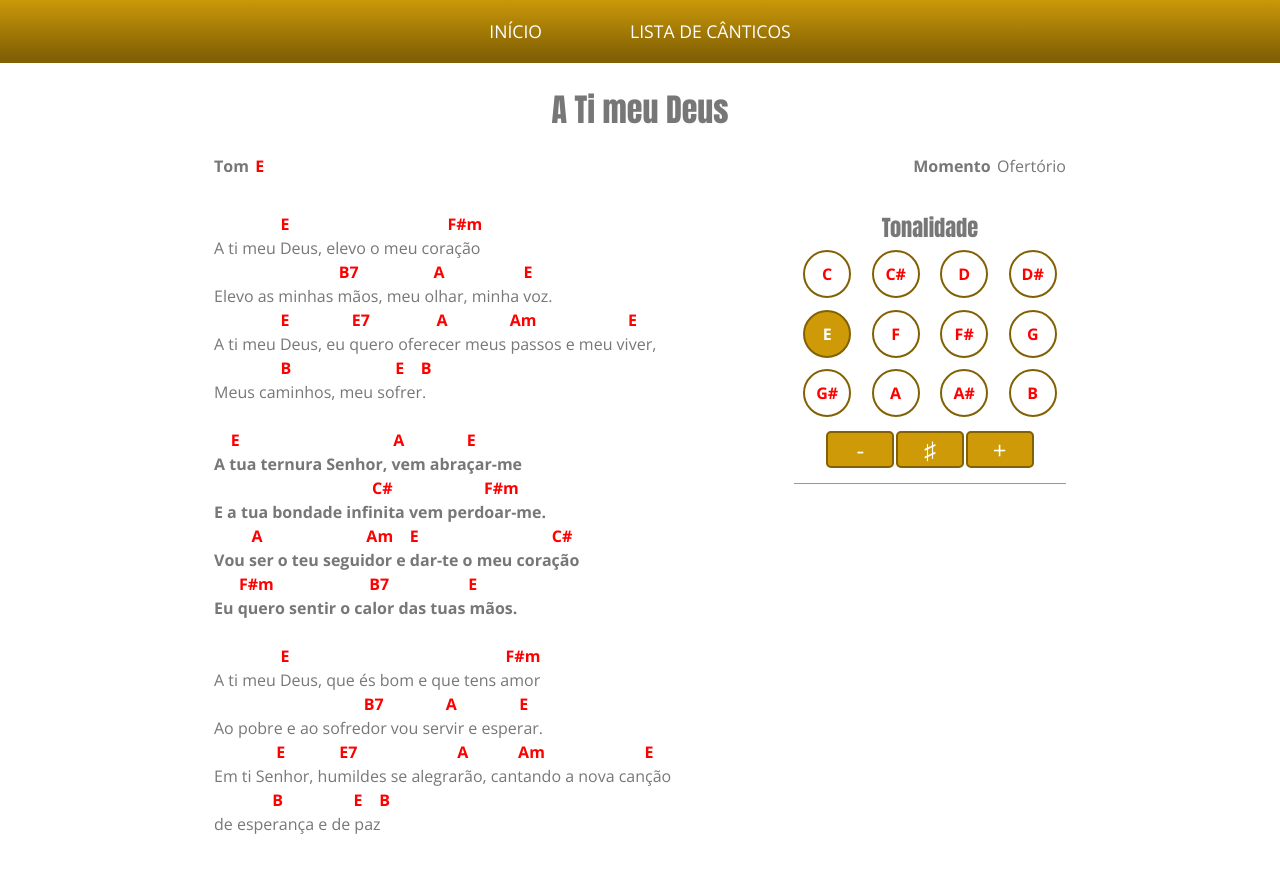
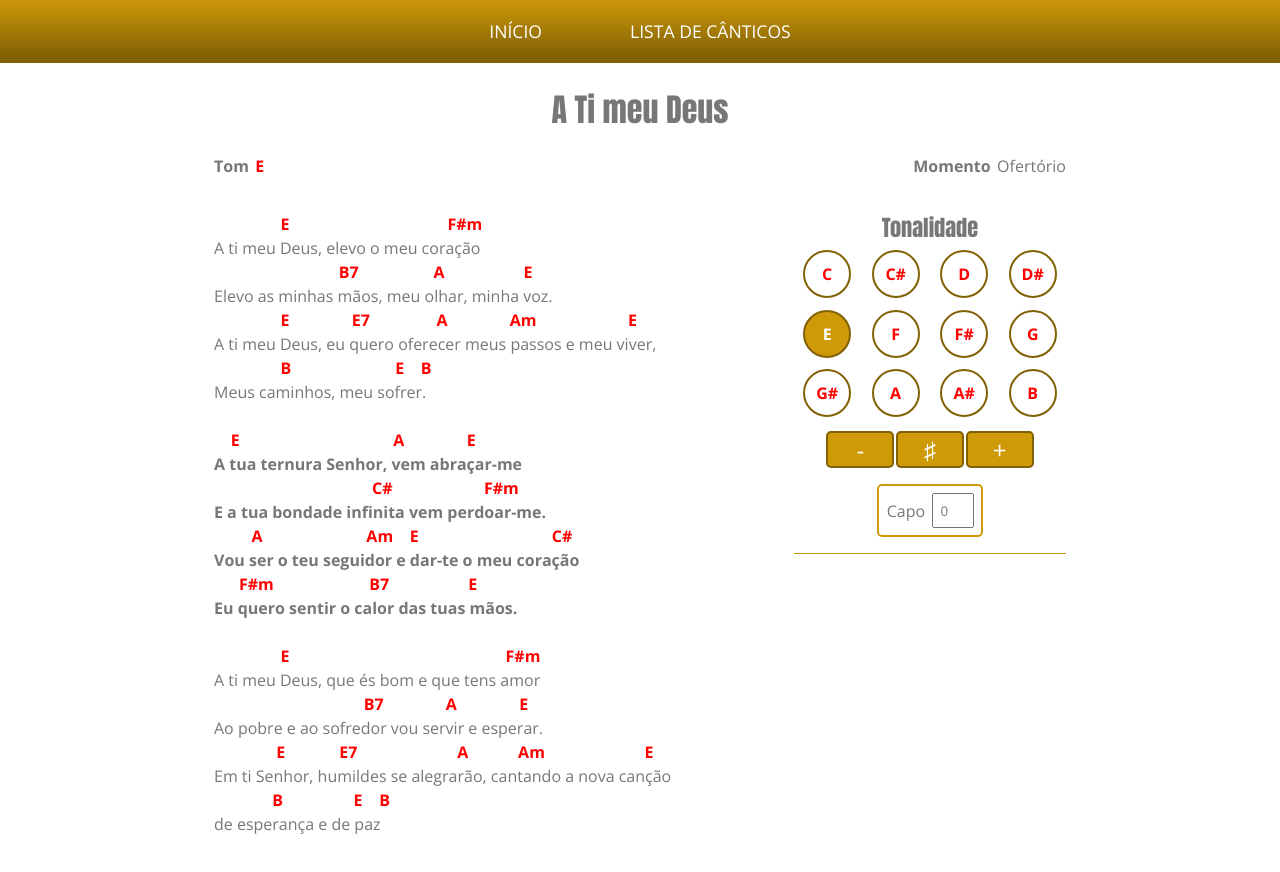
Before and after one commit to benygra/cancioneiro-v2, a Vue app: page /songs/a_ti_meu_deus in a window 1280 px wide. Built offline with nearby package versions, Linux system fonts and the light colour scheme.

Commit message:
starting capo shenanigans

```diff
--- a/src/assets/lyrics/abencoa_o_nosso_sim_2.vue
+++ /dev/null
@@ -1,76 +0,0 @@
-<template>
-        <pre><span class="chord">
-           G          A  D</span>
-Tanto que esperámos,<span class="chord">
-           G      A D</span>
-Tanto que sonhámos,<span class="chord">
-            G    A   Bm</span>
-Estar aqui os dois,<span class="chord">
-             G         A</span>
-Tão Perto de Ti
-<span class="chord">
-             G       A   D</span>
-Cheios de esperança<span class="chord">
-         G   A D</span>
-e de confiança<span class="chord">
-        G      A    Bm</span>
-Seremos um só<span class="chord">
-      G                     A</span>
-Unidos no Teu amor
-<strong><span class="chord">
-            G             A</span>
-Deus olha por nós,<span class="chord">
-D                                Bm</span>
-Nunca estaremos sós,<span class="chord">
-              G      A</span>
-Dá-nos Tua mão<span class="chord">
-   D                       Bm</span>
-Aceita esta oração
-<span class="chord">
-         D         G</span>
-Só a Ti seguimos,<span class="chord">
-        Bm     G</span>
-Só a Ti pedimos,<span class="chord">
-  G  A       D        Bm</span>
-Unidos até ao fim,<span class="chord">
-          G        A          D</span>
-Abençoa o nosso Sim</strong>
-
-<span class="chord">
-           G          A  D</span>
-Escuta Senhor,<span class="chord">
-           G      A D</span>
-Dá-nos um futuro<span class="chord">
-            G    A   Bm</span>
-E vamos viver,<span class="chord">
-             G         A</span>
-Sempre em amor
-<span class="chord">
-             G       A   D</span>
-Pelo sonho vamos<span class="chord">
-         G   A D</span>
-Por isso aqui estamos<span class="chord">
-        G      A    Bm</span>
-Faz brilhar Tua Luz,<span class="chord">
-      G                     A</span>
-Muito obrigado Jesus
-<strong><span class="chord">
-            G             A</span>
-Não vamos temer<span class="chord">
-D                                Bm</span>
-O que a vida trouxer<span class="chord">
-              G      A</span>
-Viver cada dia,<span class="chord">
-   D                       Bm</span>
-Com Fé e alegria
-<span class="chord">
-         D         G</span>
-Só a ti seguimos,<span class="chord">
-        Bm     G</span>
-Só a ti pedimos<span class="chord">
-  G  A       D        Bm</span>
-Unidos até ao fim<span class="chord">
-          G        A          D</span>
-Abençoa o Nosso Sim</strong>
-      </pre>
-</template>
--- a/src/assets/lyrics/cantarei_ao_senhor_2.vue
+++ /dev/null
@@ -1,12 +0,0 @@
-<template>
-        <pre><span class="chord">
-Em                    D            Em           B<sup class="chord chord-style">(grave)</sup></span>
-Cantarei ao Senhor, enquanto viver<span class="chord">
-          G                  D            Am              D</span>
-Louvarei ao meu Deus enquanto existir.<span class="chord">
-              C             Am           D</span>
-Nele encontro a minha alegria<span class="chord">
-              C             Am            B</span>
-Nele encontro a minha alegria.
-      </pre>
-</template>
--- a/src/assets/songs_map.json
+++ b/src/assets/songs_map.json
@@ -67,7 +67,8 @@
   "perdoa_senhor": {
     "title": "Perdoa Senhor",
     "moment": "Ato Penitencial",
-    "tone": "F"
+    "tone": "F",
+    "capo": 1
   },
   "gloria_gloria_gloria": {
     "title": "Glória Glória Glória",
@@ -92,7 +93,8 @@
   "senhor_tem_piedade_somos_o_teu_povo_pecador": {
     "title": "Senhor tem piedade (Somos o Teu povo pecador)",
     "moment": "Ato Penitencial",
-    "tone": "C#"
+    "tone": "C#",
+    "capo": 1
   },
   "senhor_misericordia": {
     "title": "Senhor misericórdia (Montjo)",
@@ -147,7 +149,13 @@
   "embarcar_deixar_para_tras": {
     "title": "Embarcar",
     "moment": "Ofertório",
-    "tone": "B"
+    "tone": "B",
+    "capo": 2
+  },
+  "eu_nao_sou_nada": {
+    "title": "Eu não sou nada",
+    "moment": "Ofertório",
+    "tone": "C"
   },
   "quando_nos_te_ofertamos": {
     "title": "Quando nós te ofertamos",
@@ -242,12 +250,14 @@
   "meu_deus_eu_creio": {
     "title": "Meu Deus eu creio",
     "moment": "Adoração",
-    "tone": "Em"
+    "tone": "Em",
+    "capo": 7
   },
   "tu_es_o_sol": {
     "title": "Tu és o Sol",
     "moment": "Mariano, Ação de Graças",
-    "tone": "D"
+    "tone": "D",
+    "capo": 2
   },
   "maria_de_nazare": {
     "title": "Maria de Nazaré",
@@ -281,8 +291,9 @@
   },
   "tua_voz_nos_chamou": {
     "title": "Tua voz nos chamou",
-    "moment": "Ação de Graças",
-    "tone": "D"
+    "moment": "Ação de Graças, Casamento",
+    "tone": "D",
+    "capo": 2
   },
   "oceans": {
     "title": "Oceans",
@@ -317,11 +328,6 @@
   "cantarei_ao_senhor": {
     "title": "Cantarei ao Senhor",
     "moment": "Taizé, Ação de Graças",
-    "tone": "Em"
-  },
-  "cantarei_ao_senhor_2": {
-    "title": "Cantarei ao Senhor",
-    "moment": "Taizé, Ação de Graças",
     "tone": "Bm"
   },
   "senhor_vela_por_mim": {
@@ -349,15 +355,11 @@
     "moment": "Adoração, Vigília",
     "tone": "D"
   },
-  "eu_nao_sou_nada": {
-    "title": "Eu não sou nada",
-    "moment": "Ação de Graças",
-    "tone": "C"
-  },
   "entrega": {
     "title": "Entrega",
     "moment": "Duas vezes, Ação de Graças",
-    "tone": "Eb"
+    "tone": "Eb",
+    "capo": 1
   },
   "vede_senhor_quanta_gente": {
     "title": "Vêde Senhor",
@@ -397,7 +399,8 @@
   "sopro_leve": {
     "title": "Sopro leve",
     "moment": "Adoração, Vigília, Ação de Graças",
-    "tone": "Eb"
+    "tone": "Eb",
+    "capo": 1
   },
   "luz_terna_e_suave_no_meio_da_noite": {
     "title": "Luz terna e suave",
@@ -417,7 +420,8 @@
   "ruinas": {
     "title": "Ruínas",
     "moment": "Ação de Graças, CF",
-    "tone": "C"
+    "tone": "C",
+    "capo": 5
   },
   "es_a_minha_vida": {
     "title": "És a minha vida",
@@ -447,12 +451,14 @@
   "oracao_de_sao_pedro": {
     "title": "Oração de São Pedro",
     "moment": "Ação de Graças",
-    "tone": "C"
+    "tone": "C",
+    "capo": 3
   },
   "isaias_35": {
     "title": "Isaías 35",
     "moment": "Ação de Graças, CF",
-    "tone": "F#m"
+    "tone": "F#m",
+    "capo": 4
   },
   "tao_perto_de_mim": {
     "title": "Tão perto de mim",
@@ -557,7 +563,8 @@
   "deus_em_mim": {
     "title": "Deus em mim",
     "moment": "Mariano, Final",
-    "tone": "B"
+    "tone": "B",
+    "capo": 2
   },
   "super_heroi": {
     "title": "Super-herói",
@@ -587,7 +594,8 @@
   "ser_jovem": {
     "title": "Ser jovem (pág. 144)",
     "moment": "CF",
-    "tone": "C#"
+    "tone": "C#",
+    "capo": 1
   },
   "somos_um": {
     "title": "Somos um",
@@ -633,10 +641,5 @@
     "title": "Abençoa o Nosso Sim",
     "moment": "Casamento",
     "tone": "D"
-  },
-  "abencoa_o_nosso_sim_2": {
-    "title": "Abençoa o Nosso Sim",
-    "moment": "Casamento",
-    "tone": "A"
   }
 }
--- a/src/components/Tone.vue
+++ b/src/components/Tone.vue
@@ -9,12 +9,13 @@ const props = defineProps({
     lyrics: Object,
 });
 
-const emit = defineEmits(['tone-change']);
+const emit = defineEmits(['tone-change', 'capo-change']);
 
 const { getScale, getDefaultUseFlat, indexOfTone, transposeChord, transposeSpan } = useToneTranslator();
 
 const useFlat = ref(false);
 const semitones = ref(0);
+const capoInput = ref(props.song.capo ?? 0);
 let originals = new WeakMap();
 
 const buttonLabel = computed(() => useFlat.value ? '♭' : '♯');
@@ -91,6 +92,17 @@ watch(() => props.song, () => {
       <button class="chromatic-btn" @click="toggleChromatic">{{ buttonLabel }}</button>
       <button class="chromatic-btn" @click="step(1)">+</button>
     </div>
+
+    <div class="capo-wrapper">
+      <p class="capo">Capo</p>
+      <input
+        class="capo-number"
+        type="number"
+        name="capo-number"
+        v-model="capoInput"
+        @change="$emit('capo-change', capoInput)"
+      >
+    </div>
 </template>
 
 <style scoped>
@@ -153,4 +165,25 @@ watch(() => props.song, () => {
   background-color: var(--tone-btn-hover-bg-color);
 }
 
+.capo-wrapper {
+  display: flex;
+  justify-content: center;
+  align-items: center;
+  border: 2px solid var(--default-bg-color);
+  width: fit-content;
+  border-radius: 5px;
+  margin: 1em auto;
+}
+
+.capo {
+  padding-left: 0.5em;
+  text-align: center;
+}
+
+.capo-number {
+  margin: 0.5em;
+  width: 3.2em;
+  padding: 0.5em;
+}
+
 </style>
--- a/src/views/SongView.vue
+++ b/src/views/SongView.vue
@@ -43,6 +43,10 @@ const displayTone = ref(null);
 
 const onToneChange = (tone) => displayTone.value = tone;
 
+const displayCapo = ref(song.value?.capo);
+
+const onCapoChange = (capo) => displayCapo.value = capo;
+
 /**
  * Changes the browser tab title to the song's one.
  * If the song is not available, shows a default text.
@@ -66,6 +70,10 @@ onUnmounted(() => {
           <strong class="lyrics-meta-title">Tom</strong>
           <span class="chord-style">{{ displayTone ?? song.tone }}</span>
         </div>
+        <div class="lyrics-meta-item" v-if="displayCapo">
+          <strong class="lyrics-meta-title">Capo</strong>
+          <span>{{ displayCapo ?? song.capo }}</span>
+        </div>
           <div class="lyrics-meta-item">
             <strong class="lyrics-meta-title">Momento</strong>
             <span class="normal-text">{{ song.moment }}</span>
@@ -79,7 +87,12 @@ onUnmounted(() => {
         <div class="menu">
           <div class="menu-item">
             <h3 class="section-header-small">Tonalidade</h3>
-            <Tone :song="song" :lyrics="lyricsContainer" @tone-change="onToneChange"/>
+            <Tone
+              :song="song"
+              :lyrics="lyricsContainer"
+              @tone-change="onToneChange"
+              @capo-change="onCapoChange"
+            />
           </div>
         </div>
       </div>
@@ -101,7 +114,23 @@ onUnmounted(() => {
   background-color: white;
   padding: 0.7em 0;
   display: flex;
-  justify-content: space-between;
+  align-items: center;
+}
+
+.lyrics-meta-item:first-child {
+  flex: 1;
+  display: flex;
+  justify-content: flex-start;
+}
+
+.lyrics-meta-item:last-child {
+  flex: 1;
+  display: flex;
+  justify-content: flex-end;
+}
+
+.lyrics-meta-item:not(:first-child):not(:last-child) {
+  flex: 0 0 auto;
 }
 
 .lyrics-meta-title {
@@ -132,9 +161,15 @@ onUnmounted(() => {
 /* Mobile responsiveness */
 @media (max-width: 768px) {
   .lyrics-meta-item {
-    display: inline-flex;
+    display: flex;
     flex-direction: column;
-    align-items: center;
+  }
+
+  .lyrics-meta-item:last-child {
+    text-align: end;
+  }
+
+  .lyrics-meta-item:not(:first-child):not(:last-child) {
     text-align: center;
   }
 
```
